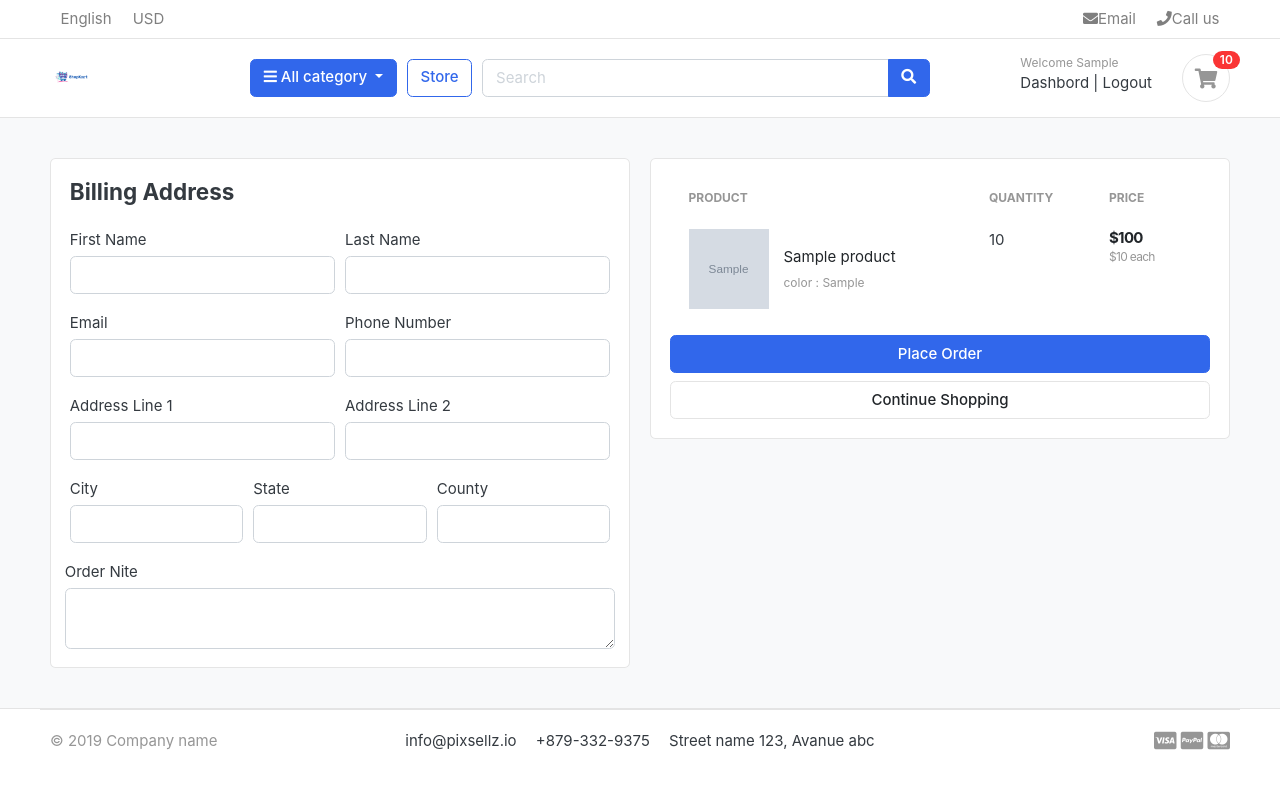
After one commit to vipulptl018/shopkart-django, a Django app: page /cart/checkout/ in a window 1280 px wide. The commit adds this page. Run offline with Django 5.2, Linux system fonts and the light colour scheme; a user stored in the database is signed in; tables that the repository leaves empty hold one stand-in row (values such as "Sample post"); grey boxes marked "Sample" are stand-in pictures; some libraries are stand-ins or nearby versions; some web fonts are replaced.

Commit message:
we can done carts and checkout page for logged in user

```diff
--- a/carts/context_processors.py
+++ b/carts/context_processors.py
@@ -7,7 +7,12 @@ def counter(request):
     else:
         try:
             cart = Cart.objects.filter(cart_id = _cart_id(request))
-            cart_items = CartItem.objects.all().filter(cart = cart[:1])
+            # this is for loged in user
+            if request.user.is_authenticated:
+                cart_items = CartItem.objects.all().filter(user = request.user)
+            # this is for not loged in user else part
+            else:
+                cart_items = CartItem.objects.all().filter(cart = cart[:1])
             for cart_item in cart_items:
                 cart_count += cart_item.quantity
 
--- a/carts/models.py
+++ b/carts/models.py
@@ -1,5 +1,6 @@
 from django.db import models
 from store.models import product,Variation
+from accounts.models import Account
 # Create your models here.
 
 class Cart(models.Model):
@@ -10,9 +11,10 @@ class Cart(models.Model):
         return self.cart_id
 
 class CartItem(models.Model):
+    user        = models.ForeignKey(Account, on_delete=models.CASCADE, null=True)
     product     = models.ForeignKey(product, on_delete=models.CASCADE)
     variations  = models.ManyToManyField(Variation, blank=True)
-    cart        = models.ForeignKey(Cart, on_delete=models.CASCADE)
+    cart        = models.ForeignKey(Cart, on_delete=models.CASCADE, null=True)
     quantity    = models.IntegerField()
     is_active   = models.BooleanField(default=True)
 
--- a/carts/urls.py
+++ b/carts/urls.py
@@ -6,4 +6,5 @@ urlpatterns = [
     path('add_cart/<int:product_id>/', views.add_cart, name='add_cart'),
     path('cart_quantity_remove/<int:product_id>/<int:cart_item_id>/',views.cart_quantity_remove, name='cart_quantity_remove'),
     path('remove_cart_items/<int:product_id>/<int:cart_item_id>/', views.remove_cart_items, name='remove_cart_items'),
+    path('checkout/', views.checkout, name='checkout'),
 ]
--- a/carts/views.py
+++ b/carts/views.py
@@ -3,7 +3,7 @@ from carts.models import Cart,CartItem
 from store.models import product,Variation
 from django.core.exceptions import ObjectDoesNotExist
 from django.http import HttpResponse,HttpResponseBadRequest
-
+from django.contrib.auth.decorators import login_required
 # Create your views here.
 
 def _cart_id(request):
@@ -14,92 +14,150 @@ def _cart_id(request):
 
 
 def add_cart(request, product_id):
+    current_user = request.user
     products = product.objects.get(id = product_id)  # get product
         # cart variation code start
-    product_variation = []
-    if request.method == "POST":
-        for item in request.POST:
-            key = item
-            value = request.POST[key]
-            # print(f"Key: {key}, Value: {value}")  #  Debug each key-value pair
 
-            try:
-                variation= Variation.objects.get(products = products,
-                    variation_category__iexact=key,
-                    variation_value__iexact=value
-                )
-                product_variation.append(variation)
-                # print("Matched Variation:", product_variation)
-            except :
-                pass
-                # print(f" No match for category={key}, value={value}")
+    #  if user is  authenticated
+    if current_user.is_authenticated:
 
-        # cart variation code end
-            # print(key,value)
+        product_variation = []
+        if request.method == "POST":
+            for item in request.POST:
+                key = item
+                value = request.POST[key]
+                # print(f"Key: {key}, Value: {value}")  #  Debug each key-value pair
+                try:
+                    variation= Variation.objects.get(products = products,
+                        variation_category__iexact=key,
+                        variation_value__iexact=value
+                    )
+                    product_variation.append(variation)
+                    # print("Matched Variation:", product_variation)
+                except :
+                    pass
+                    # print(f" No match for category={key}, value={value}")
 
-        # color = request.POST['color']
-        # size = request.POST['size']
 
-        # if not color:
-        #     return HttpResponseBadRequest("Color not selected.")
+        is_cart_items_exits = CartItem.objects.filter(product = products, user = current_user).exists()
+        if is_cart_items_exits:
+            cart_item = CartItem.objects.filter(product = products, user = current_user)
+            print("exist variation")
+            # existing_variation = database
+            # current_variation = product_variation
+            # item_id = database
+            ex_var_list=[]
+            id = []
+            for item in cart_item:
+                existing_variation = item.variations.all()
+                ex_var_list.append(list(existing_variation))
+                id.append(item.id)
+            if product_variation in ex_var_list:
+                print("exist variation in list ")
+                # icrease the cart item quantity
+                index = ex_var_list.index(product_variation)
+                item_id = id[index]
+                item = CartItem.objects.get(product=products, id = item_id)
+                item.quantity += 1
+                item.save()
+            else:
+                print("exist variation not in  list then create varition ")
+                item = CartItem.objects.create(product=products, quantity = 1,  user = current_user)
+                if len(product_variation) > 0:
+                    item.variations.clear()
+                    item.variations.add(*product_variation)
+                item.save()
+        else:
+            print("is_cart_items_exits variation not exist then create varition ")
+            cart_item = CartItem.objects.create(
+                product = products,
+                quantity = 1,
+                user = current_user,
+            )
+            if len(product_variation) > 0:
+                    cart_item.variations.clear()
+                    cart_item.variations.add(*product_variation)
+            cart_item.save()
+        return redirect('cart')
+    #  if user is not authenticated
+    else:
+        product_variation = []
+        if request.method == "POST":
+            for item in request.POST:
+                key = item
+                value = request.POST[key]
+                # print(f"Key: {key}, Value: {value}")  #  Debug each key-value pair
+                try:
+                    variation= Variation.objects.get(products = products,
+                        variation_category__iexact=key,
+                        variation_value__iexact=value
+                    )
+                    product_variation.append(variation)
+                    # print("Matched Variation:", product_variation)
+                except :
+                    pass
+                    # print(f" No match for category={key}, value={value}")
 
-        # return HttpResponse(f"Selected color: {color},{size}")
 
-    try:
-        cart = Cart.objects.get(cart_id = _cart_id(request)) # get the cart using the cart_id present in session
-    except Cart.DoesNotExist:
-        cart = Cart.objects.create( cart_id = _cart_id(request) )
-    cart.save()
+        try:
+            cart = Cart.objects.get(cart_id = _cart_id(request)) # get the cart using the cart_id present in the session
+        except Cart.DoesNotExist:
+            cart = Cart.objects.create(
+                cart_id = _cart_id(request)
+            )
+        cart.save()
 
-    is_cart_items_exits = CartItem.objects.filter(product = products, cart = cart).exists()
-    if is_cart_items_exits:
-        cart_item = CartItem.objects.filter(product = products, cart = cart)
-        print("exist variation")
-        # existing_variation = database
-        # current_variation = product_variation
-        # item_id = database
-        ex_var_list=[]
-        id = []
-        for item in cart_item:
-            existing_variation = item.variations.all()
-            ex_var_list.append(list(existing_variation))
-            id.append(item.id)
-        if product_variation in ex_var_list:
-            print("exist variation in list ")
-            # icrease the cart item quantity
-            index = ex_var_list.index(product_variation)
-            item_id = id[index]
-            item = CartItem.objects.get(product=products, id = item_id)
-            item.quantity += 1
-            item.save()
+        is_cart_items_exits = CartItem.objects.filter(product = products, cart = cart).exists()
+        if is_cart_items_exits:
+            cart_item = CartItem.objects.filter(product = products, cart = cart)
+            print("exist variation")
+            # existing_variation = database
+            # current_variation = product_variation
+            # item_id = database
+            ex_var_list=[]
+            id = []
+            for item in cart_item:
+                existing_variation = item.variations.all()
+                ex_var_list.append(list(existing_variation))
+                id.append(item.id)
+            if product_variation in ex_var_list:
+                print("exist variation in list ")
+                # icrease the cart item quantity
+                index = ex_var_list.index(product_variation)
+                item_id = id[index]
+                item = CartItem.objects.get(product=products, id = item_id)
+                item.quantity += 1
+                item.save()
+            else:
+                print("exist variation not in  list then create varition ")
+                item = CartItem.objects.create(product=products, quantity = 1,  user = current_user)
+                if len(product_variation) > 0:
+                    item.variations.clear()
+                    item.variations.add(*product_variation)
+                item.save()
         else:
-            print("exist variation not in  list then create varition ")
-            item = CartItem.objects.create(product=products, quantity = 1,  cart=cart)
+            print("is_cart_items_exits variation not exist then create varition ")
+            cart_item = CartItem.objects.create(
+                product = products,
+                quantity = 1,
+                cart = cart,
+            )
             if len(product_variation) > 0:
-                item.variations.clear()
-                item.variations.add(*product_variation)
-            item.save()
-    else:
-        print("is_cart_items_exits variation not exist then create varition ")
-
-        cart_item = CartItem.objects.create(
-            product = products,
-            quantity = 1,
-            cart = cart,
-        )
-        if len(product_variation) > 0:
-                cart_item.variations.clear()
-                cart_item.variations.add(*product_variation)
-        cart_item.save()
-    return redirect('cart')
+                    cart_item.variations.clear()
+                    cart_item.variations.add(*product_variation)
+            cart_item.save()
+        return redirect('cart')
 
 
 # remove inside cart qyantity this func using minus qyantity form cart
 def cart_quantity_remove(request, product_id, cart_item_id):
-    cart = Cart.objects.get(cart_id = _cart_id(request))
     products = get_object_or_404(product, id = product_id)
     try:
-        cart_item = CartItem.objects.get(cart = cart, product = products, id = cart_item_id)
+        if request.user.is_authenticated:
+            cart_item = CartItem.objects.get(product = products, user = request.user, id = cart_item_id)
+        else:
+            cart = Cart.objects.get(cart_id = _cart_id(request))
+            cart_item = CartItem.objects.get(cart = cart, product = products, id = cart_item_id)
         if cart_item.quantity > 1:
             cart_item.quantity -= 1
             cart_item.save()
@@ -111,18 +169,27 @@ def cart_quantity_remove(request, product_id, cart_item_id):
 
 #  this fun using remove item from cart
 def remove_cart_items(request, product_id, cart_item_id):
-        cart = Cart.objects.get(cart_id = _cart_id(request))
         products = get_object_or_404(product, id = product_id)
-        cart_item = CartItem.objects.get(cart = cart, product = products, id = cart_item_id)
+
+        if request.user.is_authenticated:
+            cart_item = CartItem.objects.get(product = products, user = request.user, id = cart_item_id)
+        else:
+            cart = Cart.objects.get(cart_id = _cart_id(request))
+            cart_item = CartItem.objects.get(cart = cart, product = products, id = cart_item_id)
         cart_item.delete()
         return redirect('cart')
 
 
- # thiss fun used for inside card qyantity total value of product total itmes in cards total frand total
+ # this fun used for inside card qyantity total value of product total itmes in cards total frand total
 def cart(request, total = 0, quantity = 0, cart_items = None):
     try:
-        cart = Cart.objects.get(cart_id = _cart_id(request))
-        cart_items = CartItem.objects.filter(cart = cart, is_active = True)
+        tax = 0
+        grand_total = 0
+        if request.user.is_authenticated:
+            cart_items = CartItem.objects.filter(user = request.user, is_active = True)
+        else:
+            cart = Cart.objects.get(cart_id = _cart_id(request))
+            cart_items = CartItem.objects.filter(cart = cart, is_active = True)
         for cart_item in cart_items:
             total += (cart_item.product.price * cart_item.quantity)
             quantity += (cart_item.quantity)
@@ -132,7 +199,6 @@ def cart(request, total = 0, quantity = 0, cart_items = None):
         pass #just ignore
 
     context = {
-
         'total' : total,
         'quantity' : quantity,
         'cart_items' : cart_items,
@@ -140,3 +206,34 @@ def cart(request, total = 0, quantity = 0, cart_items = None):
         'grand_total' : grand_total,
     }
     return render(request, 'store/cart.html',context)
+
+
+# checkout fun same as it is card but only deffent product increment and decrement funcinality remove from ui side and remove button remove from ui side
+@login_required(login_url='login')
+def checkout(request,  total = 0, quantity = 0, cart_items = None):
+    tax = 0
+    grand_total = 0
+    try:
+
+        if request.user.is_authenticated:
+            cart_items = CartItem.objects.filter(user = request.user, is_active = True)
+        else:
+            cart = Cart.objects.get(cart_id = _cart_id(request))
+            cart_items = CartItem.objects.filter(cart = cart, is_active = True)
+
+        for cart_item in cart_items:
+            total += (cart_item.product.price * cart_item.quantity)
+            quantity += (cart_item.quantity)
+        tax = (2*total/100)
+        grand_total = total + tax
+    except ObjectDoesNotExist :
+        pass #just ignore
+
+    context = {
+        'total' : total,
+        'quantity' : quantity,
+        'cart_items' : cart_items,
+        'tax' : tax,
+        'grand_total' : grand_total,
+    }
+    return render(request, 'store/checkout.html', context)
--- a/store/models.py
+++ b/store/models.py
@@ -21,6 +21,7 @@ class product(models.Model):
     def __str__(self):
         return self.product_name
 
+    # variation grouping
 class VariationManager(models.Manager):
     def colors(self):
         return super(VariationManager, self).filter(variation_category='color', is_active = True)
--- a/templates/store/cart.html
+++ b/templates/store/cart.html
@@ -105,7 +105,7 @@
 			<p class="text-center mb-3">
 				<img src="{% static './images/misc/payments.png' %}" height="26">
 			</p>
-			<a href="./place-order.html" class="btn btn-primary btn-block"> Checkout </a>
+			<a href="{% url 'checkout' %}" class="btn btn-primary btn-block"> Checkout </a>
 			<a href="{% url 'store' %}" class="btn btn-light btn-block">Continue Shopping</a>
 		</div> <!-- card-body.// -->
 		</div> <!-- card.// -->
--- /dev/null
+++ b/templates/store/checkout.html
@@ -0,0 +1,136 @@
+{% extends 'base.html' %}
+{% load static %}
+
+
+{% block content %}
+
+<section class="section-content padding-y bg">
+<div class="container">
+
+<!-- ============================ COMPONENT 1 ================================= -->
+
+<div class="row">
+	<aside class="col-lg-6">
+<div class="card">
+
+    <div class="card-body">
+    <h4 class="cart-title mb-4"> Billing Address</h4>
+	<form action="" class="" method="POST" >
+		{% csrf_token %}
+
+		<div class="form-row">
+			<div class="col form-group">
+				<label for="">First Name</label>
+				<input type="text" name="first_name" class="form-control" required>
+			</div>
+			<div class="col form-group">
+				<label for="">Last Name</label>
+				<input type="text" name="last_name" class="form-control" required>
+			</div>
+		</div>
+		<div class="form-row">
+			<div class="col form-group">
+				<label for="">Email</label>
+				<input type="email" name="email" class="form-control" required>
+			</div>
+			<div class="col form-group">
+				<label for="">Phone Number</label>
+				<input type="text" name="phone" class="form-control" required>
+			</div>
+		</div>
+		<div class="form-row">
+			<div class="col form-group">
+				<label for="">Address Line 1</label>
+				<input type="text" name="address_line_1" class="form-control" required>
+			</div>
+			<div class="col form-group">
+				<label for="">Address Line 2</label>
+				<input type="text" name="address_line_2" class="form-control" >
+			</div>
+		</div>
+		<div class="form-row">
+			<div class="col form-group">
+				<label for="">City </label>
+				<input type="text" name="city" class="form-control" required>
+			</div>
+			<div class="col form-group">
+				<label for="">State</label>
+				<input type="text" name="state" class="form-control" required>
+			</div>
+			<div class="col form-group">
+				<label for="">County</label>
+				<input type="text" name="county" class="form-control" required>
+			</div>
+		</div>
+			<div class="form-row">
+				<label for="">Order Nite</label>
+				<textarea name="order_note" row="2" class="form-control "></textarea>
+		</div>
+    </div>
+</div> <!-- card.// -->
+	</aside> <!-- col.// -->
+	<aside class="col-lg-6">
+
+		<div class="card">
+		<div class="card-body">
+            <table class="table table-borderless table-shopping-cart">
+<thead class="text-muted">
+<tr class="small text-uppercase">
+  <th scope="col">Product</th>
+  <th scope="col" width="120">Quantity</th>
+  <th scope="col" width="120">Price</th>
+</tr>
+</thead>
+<tbody>
+
+
+{% for cart_item in cart_items %}
+<tr>
+	<td>
+		<figure class="itemside align-items-center">
+			<div class="aside"><img src="{{ cart_item.product.p_image.url }}" class="img-sm"></div>
+			<figcaption class="info">
+				<a href="{{ cart_item.product.get_url }}" class="title text-dark">{{ cart_item.product.product_name }}</a>
+				<p class="text-muted small">
+					{% if cart_item.variations.all %}
+					{% for item in cart_item.variations.all %}
+						 {{ item.variation_category | lower }} : {{ item.variation_value | capfirst }}<br>
+					{% endfor %}
+					{% endif %}
+				</p>
+			</figcaption>
+		</figure>
+	</td>
+	<td>
+		<!-- col.// -->
+					<div>{{cart_item.quantity}}</div>
+	</td>
+	<td>
+		<div class="price-wrap">
+			<var class="price">${{ cart_item.sub_total }}</var>
+			<small class="text-muted"> ${{ cart_item.product.price }} each </small>
+		</div> <!-- price-wrap .// -->
+	</td>
+
+</tr>
+{% endfor %}
+
+</tbody>
+</table>
+			<button type="submit" name="submit" class="btn btn-primary btn-block" >Place Order</button>
+			<a href="{% url 'store' %}" class="btn btn-light btn-block">Continue Shopping</a>
+		</form>
+		</div> <!-- card-body.// -->
+		</div> <!-- card.// -->
+
+</aside> <!-- col.// -->
+
+
+</div> <!-- row.// -->
+<!-- ============================ COMPONENT 1 END .// ================================= -->
+
+</div> <!-- container .//  -->
+</section>
+<!-- ========================= SECTION CONTENT END// ========================= -->
+
+{% endblock %}
```
Also changed, not shown: accounts/views.py (+67 -11 lines), store/views.py (+4 -3 lines), carts/migrations/0003_cartitem_user_alter_cartitem_cart.py (added).
